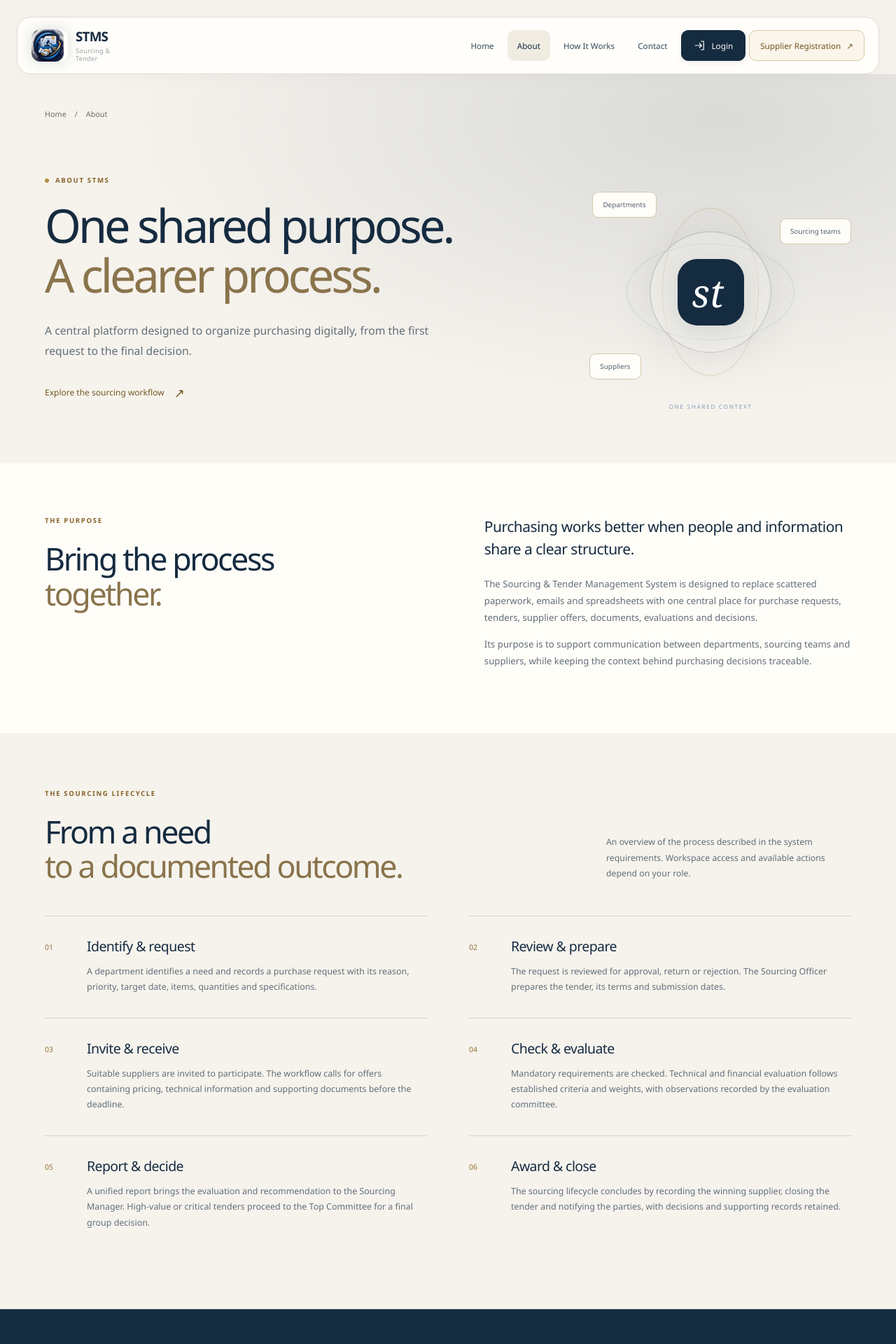
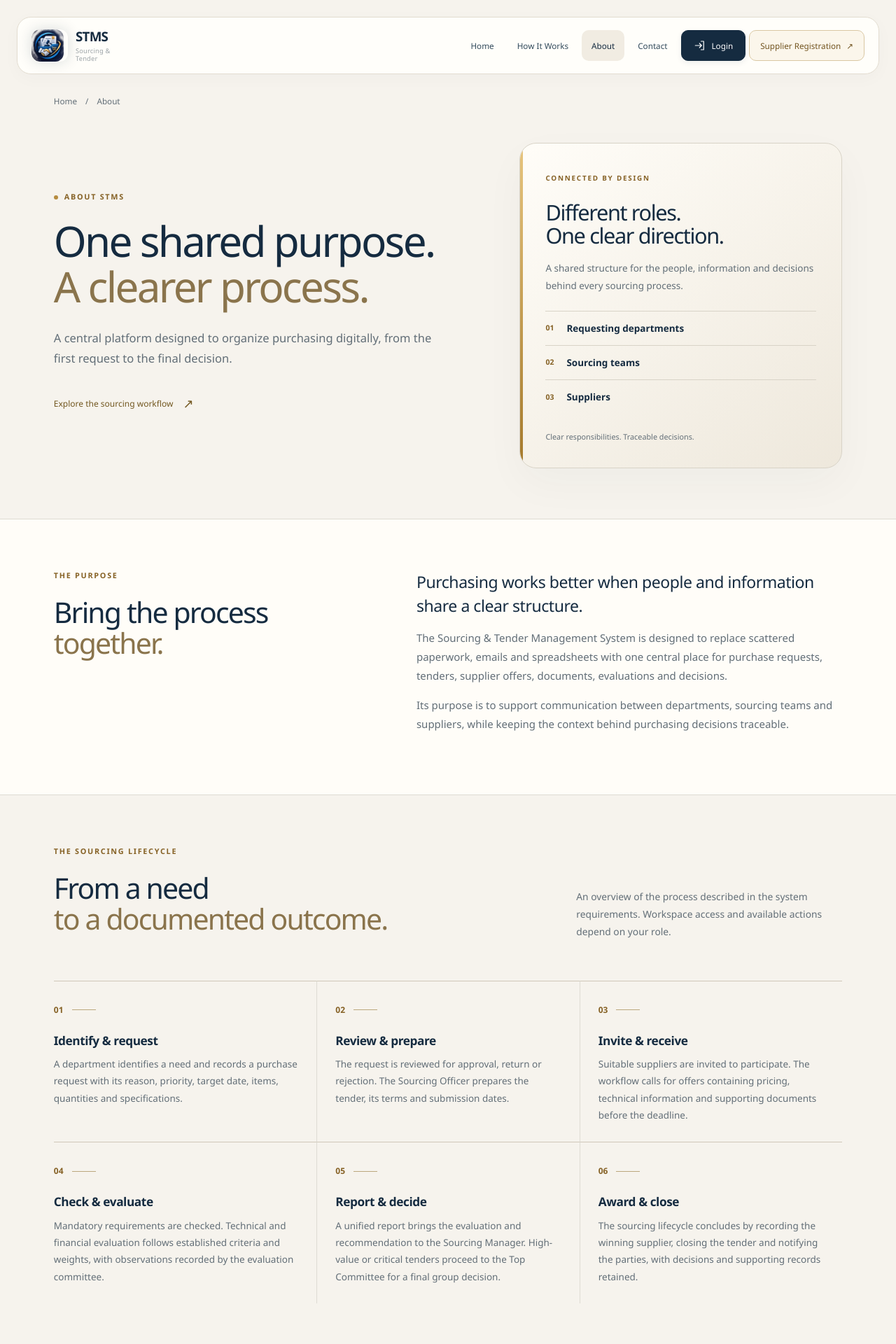
Before and after one commit to M-Khasawneh/STMS, an ASP.NET Core app: page /Home/About in a window 1280 px wide. Shown: the top 1920 px of the page at 70% size. Run offline with ASP.NET Core 8, Linux system fonts and the light colour scheme.

Commit message:
Modernize public About page and reorder navigation

```diff
--- a/src/SourcingTenderManagementSystem.Web/Views/Home/About.cshtml
+++ b/src/SourcingTenderManagementSystem.Web/Views/Home/About.cshtml
@@ -6,14 +6,20 @@
     <meta name="description" content="Learn how STMS is designed to connect purchase requests, sourcing teams and suppliers through a clear, traceable procurement process." />
     <link rel="stylesheet" href="~/css/home.css" asp-append-version="true" />
     <link rel="stylesheet" href="~/css/home-motion.css" asp-append-version="true" />
-    <link rel="stylesheet" href="~/css/public-pages.css" asp-append-version="true" />
+    <link rel="stylesheet" href="~/css/about.css" asp-append-version="true" />
 }
-<div class="stms-landing stms-public-page" data-public-page="about">
+<div class="stms-landing about-page" data-public-page="about">
     <section class="public-page-hero" aria-labelledby="about-page-title">
         <nav class="public-page-breadcrumb" aria-label="Breadcrumb"><a asp-controller="Home" asp-action="Index">Home</a><span aria-hidden="true">/</span><span aria-current="page">About</span></nav>
         <div class="public-page-hero-grid">
             <div data-animated-content data-ac-stagger="90"><div class="stms-eyebrow"><span class="stms-dot" aria-hidden="true"></span> ABOUT STMS</div><h1 id="about-page-title">One shared purpose.<br /><span>A clearer process.</span></h1><p class="public-page-lead">A central platform designed to organize purchasing digitally, from the first request to the final decision.</p><a asp-controller="Home" asp-action="Index" asp-fragment="how-it-works" class="stms-text-link">Explore the sourcing workflow <span aria-hidden="true">&#8599;</span></a></div>
-            <div class="public-purpose-art" aria-hidden="true"><span class="purpose-ring"></span><span class="purpose-ring"></span><span class="purpose-ring"></span><div class="purpose-mark">st</div><span class="purpose-label purpose-label-one">Departments</span><span class="purpose-label purpose-label-two">Sourcing teams</span><span class="purpose-label purpose-label-three">Suppliers</span><span class="purpose-art-caption">ONE SHARED CONTEXT</span></div>
+            <aside class="about-context" aria-label="Platform purpose" data-animated-content>
+                <span class="about-context-kicker">CONNECTED BY DESIGN</span>
+                <h2>Different roles.<br />One clear direction.</h2>
+                <p>A shared structure for the people, information and decisions behind every sourcing process.</p>
+                <ul><li><span>01</span> Requesting departments</li><li><span>02</span> Sourcing teams</li><li><span>03</span> Suppliers</li></ul>
+                <div class="about-context-note">Clear responsibilities. Traceable decisions.</div>
+            </aside>
         </div>
     </section>
     <section class="public-mission" aria-labelledby="mission-title">
--- a/src/SourcingTenderManagementSystem.Web/Views/Shared/_PublicNavigation.cshtml
+++ b/src/SourcingTenderManagementSystem.Web/Views/Shared/_PublicNavigation.cshtml
@@ -9,8 +9,8 @@
 <button class="home-menu-toggle" type="button" aria-controls="home-navigation" aria-expanded="false" aria-label="Open public navigation" hidden><span>Menu</span><svg viewBox="0 0 24 24" aria-hidden="true"><path d="M4 7h16M4 12h16M4 17h16" /></svg></button>
 <nav id="home-navigation" class="public-nav landing-navigation" aria-label="Main navigation">
     <a asp-controller="Home" asp-action="Index" asp-fragment="home" aria-current="@(controller == "Home" && action == "Index" ? "page" : null)">Home</a>
+    <a asp-controller="Home" asp-action="Index" asp-fragment="how-it-works">How It Works</a>
     <a asp-controller="Home" asp-action="About" aria-current="@(controller == "Home" && action == "About" ? "page" : null)">About</a>
-    <a asp-controller="Home" asp-action="Index" asp-fragment="how-it-works">How It Works</a>
     <a asp-controller="Home" asp-action="Contact" aria-current="@(controller == "Home" && action == "Contact" ? "page" : null)">Contact</a>
     <a asp-controller="Account" asp-action="Login" class="public-login-link btn btn-primary" aria-current="@(controller == "Account" && action == "Login" ? "page" : null)"><svg viewBox="0 0 24 24" aria-hidden="true"><path d="M14 4h5v16h-5M3 12h12m-4-4 4 4-4 4" /></svg>Login</a>
     <a asp-controller="Suppliers" asp-action="Register" class="registration-link" aria-current="@(controller == "Suppliers" && action == "Register" ? "page" : null)">Supplier Registration <span aria-hidden="true">↗</span></a>
--- /dev/null
+++ b/src/SourcingTenderManagementSystem.Web/wwwroot/css/about.css
@@ -0,0 +1,53 @@
+/* About: editorial layout using the existing STMS navy / gold identity. */
+.about-page{--about-ink:var(--brand-ink,#152b40);--about-gold:var(--brand-gold,#a4792b);color:var(--about-ink);background:var(--brand-canvas,#f6f3ed)}
+.about-page p{color:#626e77;line-height:1.8}
+.about-page .stms-eyebrow{color:#866226;font-size:.72rem;letter-spacing:.16em;font-weight:700;margin-bottom:22px}
+.about-page h1,.about-page h2,.about-page h3,.about-page p{margin-top:0}
+.about-page h1,.about-page h2{letter-spacing:-.045em;line-height:1.08}
+.about-page h1>span,.about-page h2>span{color:#8a744c}
+.about-page .public-page-hero,.about-page .public-mission,.about-page .public-lifecycle,.about-page .public-benefits,.about-page .public-page-next{padding:72px clamp(24px,6vw,100px);max-width:1500px;margin-inline:auto}
+.about-page .public-page-hero{padding-top:30px}
+.about-page .public-page-breadcrumb{display:flex;gap:12px;font-size:.78rem;color:#626e77;margin-bottom:50px}
+.about-page .public-page-breadcrumb a{color:inherit;text-decoration:none}
+.about-page .public-page-hero-grid{display:grid;grid-template-columns:1.25fr 1fr;align-items:center;gap:clamp(32px,7vw,110px)}
+.about-page h1{font-size:clamp(2.65rem,4.7vw,4.8rem);font-weight:550;margin-bottom:26px}
+.about-page .public-page-lead{font-size:1.1rem;max-width:540px;margin-bottom:28px}
+.about-page .stms-text-link{color:#735821}
+.about-context{padding:36px;border:1px solid #d8d3c7;border-radius:24px;background:linear-gradient(140deg,#fffdf8,#eee8dc);box-shadow:0 22px 60px #152b4009;position:relative;overflow:hidden}
+.about-context:before{content:'';position:absolute;inset:0 auto 0 0;width:4px;background:linear-gradient(#e7c57e,#a4792b)}
+.about-context-kicker{font-size:.66rem;letter-spacing:.18em;font-weight:750;color:#866226}
+.about-page .about-context h2{font-size:clamp(1.8rem,2.4vw,2.5rem);margin:24px 0 18px}
+.about-context p{font-size:.9rem}
+.about-context ul{list-style:none;margin:24px 0;padding:0}
+.about-context li{display:flex;gap:18px;align-items:center;padding:14px 0;border-top:1px solid #d8d3c7;font-size:.9rem;font-weight:600}
+.about-context li span{font-size:.7rem;color:#866226;font-variant-numeric:tabular-nums}
+.about-context-note{font-size:.72rem;color:#626e77}
+.about-page .public-mission{display:grid;grid-template-columns:.8fr 1.2fr;gap:10%;border-block:1px solid #dedbd3;background:#fffdf8}
+.about-page h2{font-size:clamp(2rem,3.2vw,3.1rem);font-weight:550;margin-bottom:24px}
+.about-page .public-mission-statement{font-size:clamp(1.25rem,1.8vw,1.65rem);line-height:1.5;color:var(--about-ink);letter-spacing:-.02em}
+.about-page .public-section-heading{display:flex;justify-content:space-between;align-items:end;gap:50px;margin-bottom:42px}
+.about-page .public-section-heading>p{max-width:380px;font-size:.92rem}
+.about-page .public-lifecycle-list{list-style:none;padding:0;margin:0;display:grid;grid-template-columns:repeat(3,minmax(0,1fr));gap:0}
+.about-page .public-lifecycle-list li{padding:28px 26px 26px 0;border-top:1px solid #cfc7b8;position:relative;transition:background .25s ease}
+.about-page .public-lifecycle-list li:nth-child(3n+2),.about-page .public-lifecycle-list li:nth-child(3n){padding-left:26px;border-left:1px solid #dedbd3}
+.about-page .public-stage-number{display:inline-flex;color:#866226;font-size:.8rem;font-weight:650;margin-bottom:25px;gap:12px;align-items:center}
+.about-page .public-stage-number:after{content:'';width:34px;height:1px;background:#bba77d}
+.about-page .public-lifecycle-list h3{font-size:1.15rem;letter-spacing:-.025em;margin-bottom:12px}
+.about-page .public-lifecycle-list p{font-size:.9rem;margin-bottom:0}
+.about-page .public-benefits{display:grid;grid-template-columns:.85fr 1.15fr;gap:8%;background:#152b40;color:#fffdf8}
+.about-page .public-benefits .stms-eyebrow{color:#e7c57e}
+.about-page .public-benefits h2>span{color:#e7c57e}
+.about-page .public-benefits p{color:#c4cdd1;font-size:.92rem}
+.about-page .public-benefit-grid article{display:grid;grid-template-columns:45px 1fr;column-gap:16px;padding:24px 0;border-top:1px solid #ffffff26}
+.about-page .public-benefit-grid article>span{grid-row:span 2;color:#e7c57e;font-size:.75rem;padding-top:4px}
+.about-page .public-benefit-grid h3{font-size:1.2rem;margin-bottom:10px}
+.about-page .public-benefit-grid p{margin:0}
+.about-page .public-page-next{display:flex;justify-content:space-between;align-items:center;gap:32px}
+.about-page .public-page-next h2{margin-bottom:0}
+.about-page .stms-button-primary{background:#152b40;color:#fff;border-color:#152b40}
+.about-page :focus-visible{outline:3px solid #a4792b;outline-offset:5px}
+@media(hover:hover){.about-page .public-lifecycle-list li:hover{background:#e9e2d544}.about-context li:hover{color:#866226}}
+@media(max-width:1000px){.about-page .public-page-hero-grid{gap:30px}.about-page .public-lifecycle-list{grid-template-columns:repeat(2,minmax(0,1fr))}.about-page .public-lifecycle-list li:nth-child(n){padding:26px 20px;border-left:0}.about-page .public-lifecycle-list li:nth-child(even){border-left:1px solid #dedbd3}}
+@media(max-width:720px){.about-page .public-page-hero,.about-page .public-mission,.about-page .public-lifecycle,.about-page .public-benefits,.about-page .public-page-next{padding:48px 24px}.about-page .public-page-hero{padding-top:24px}.about-page .public-page-breadcrumb{margin-bottom:32px}.about-page .public-page-hero-grid,.about-page .public-mission,.about-page .public-benefits{grid-template-columns:1fr;gap:28px}.about-context{padding:28px}.about-page .public-section-heading,.about-page .public-page-next{flex-direction:column;align-items:start;gap:18px}.about-page .public-section-heading>p{max-width:none}.about-page .public-page-next .stms-actions{flex-wrap:wrap}}
+@media(max-width:440px){.about-page .public-lifecycle-list{grid-template-columns:1fr}.about-page .public-lifecycle-list li:nth-child(n){padding:24px 0;border-left:0}.about-page h1{font-size:2.65rem}}
+@media(prefers-reduced-motion:reduce){.about-page *{transition:none!important;animation:none!important}}
```
Also changed, not shown: tests/public-shell-browser.cjs (+6 -1 lines).
